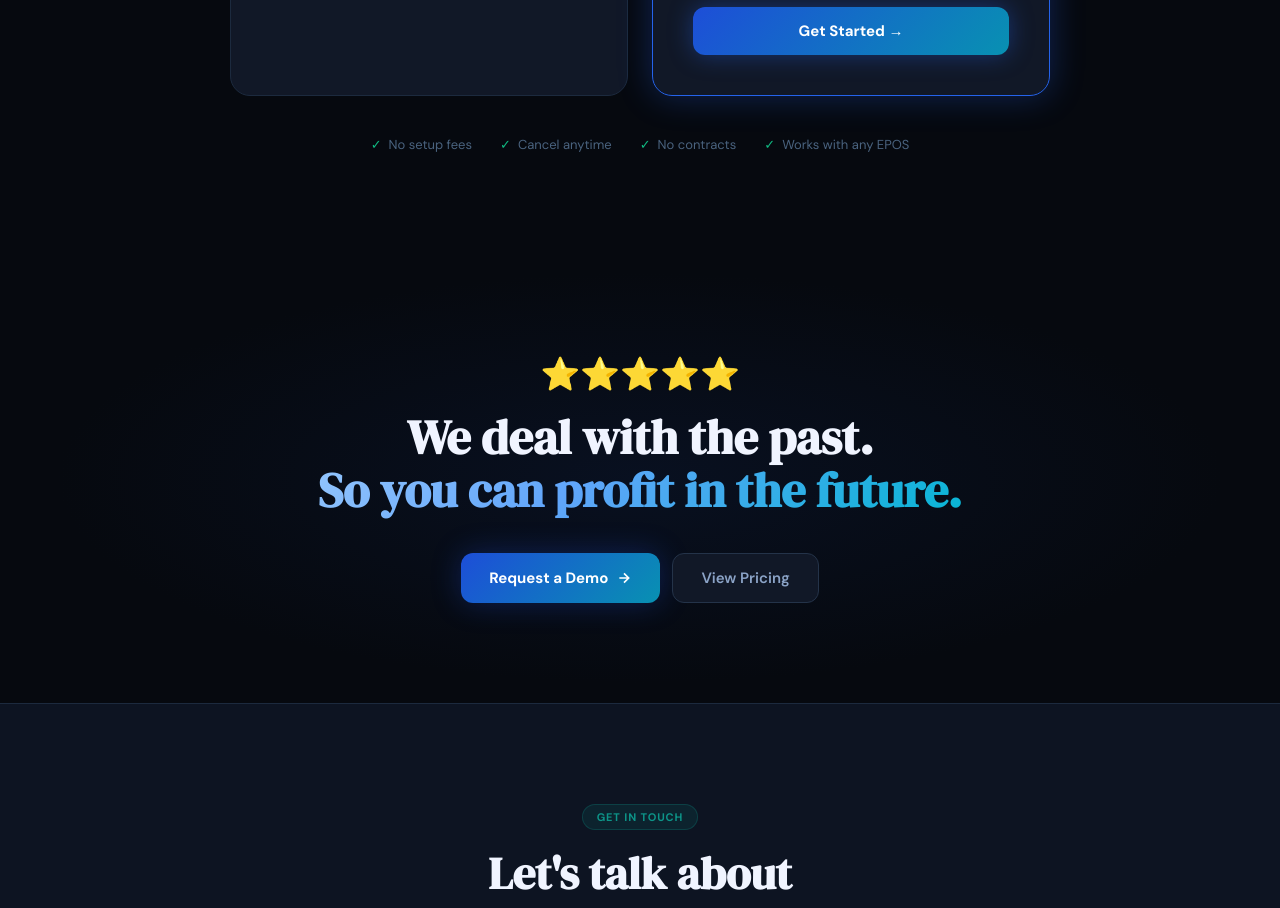
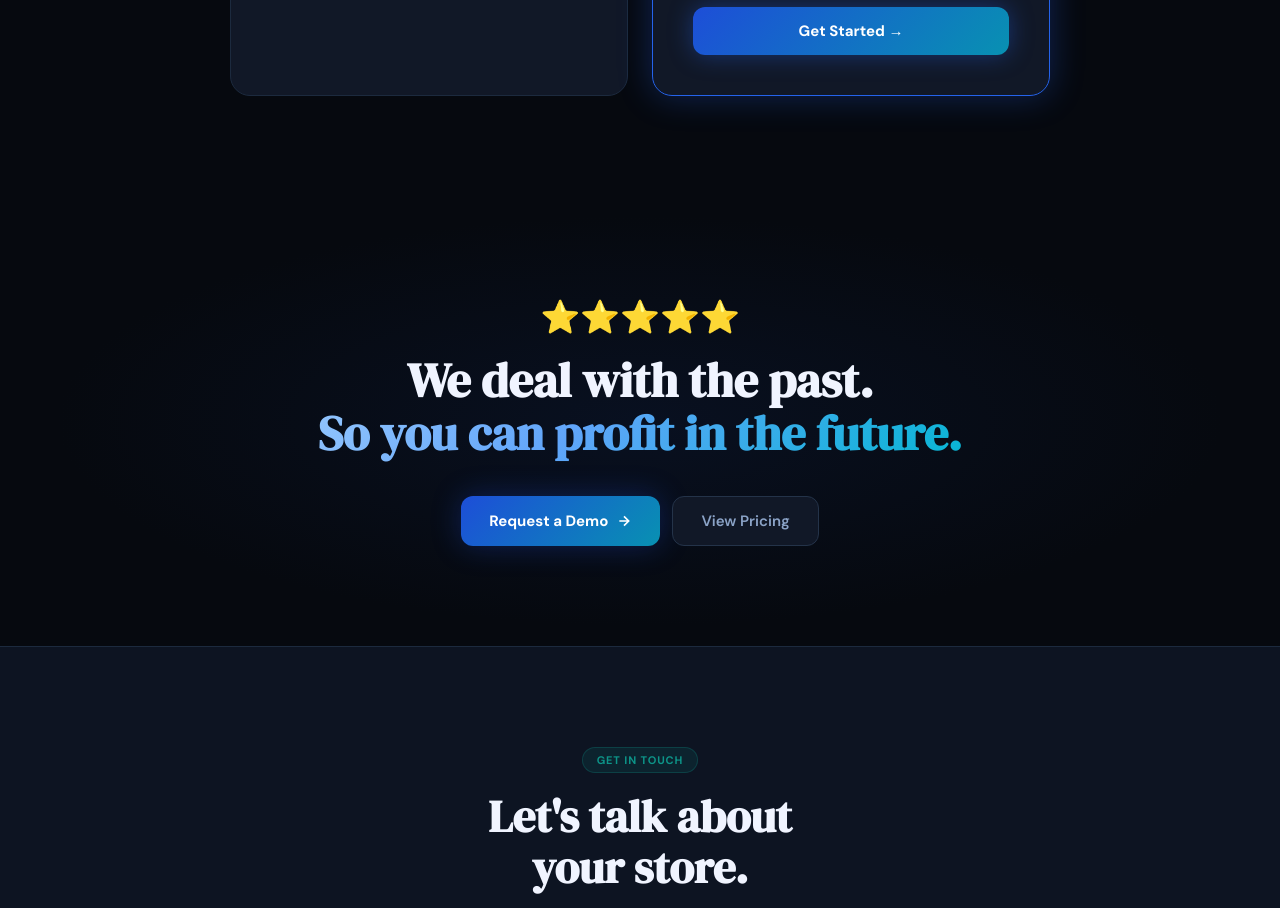
Before and after one commit to simsim383/Retail-Intelligence-owner-dashboard, a React (Vite) app: page / in a window 1280 px wide. Shown: the part 10360-11268 px from the top of the page. Built offline with nearby package versions, Linux system fonts and the light colour scheme.

Commit message:
Update App.jsx

```diff
--- a/src/App.jsx
+++ b/src/App.jsx
@@ -921,11 +921,6 @@ function Pricing() {
             <button className="plan-btn plan-btn-main" onClick={() => scrollTo('contact')}>Get Started →</button>
           </div>
         </div>
-        <div className="reassure">
-          {['No setup fees','Cancel anytime','No contracts','Works with any EPOS'].map(t => (
-            <div className="reassure-item" key={t}><span style={{color:'var(--green)'}}>✓</span> {t}</div>
-          ))}
-        </div>
       </div>
     </section>
   )
```
